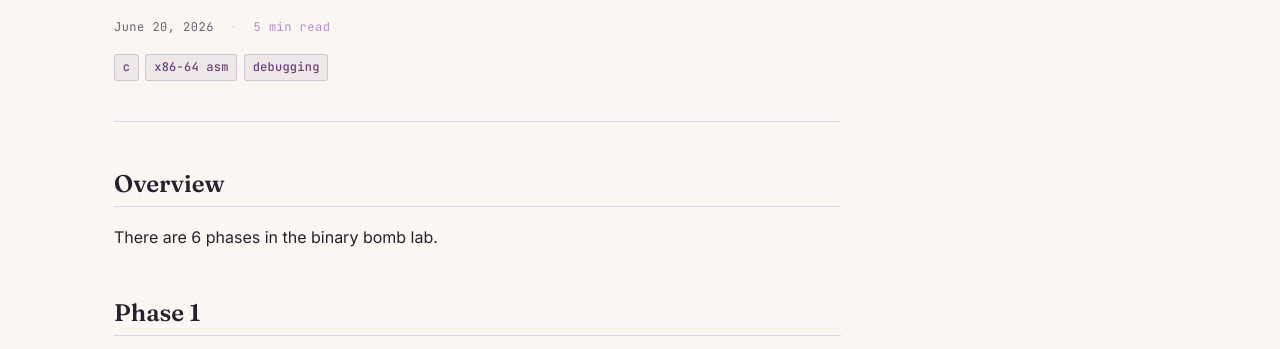
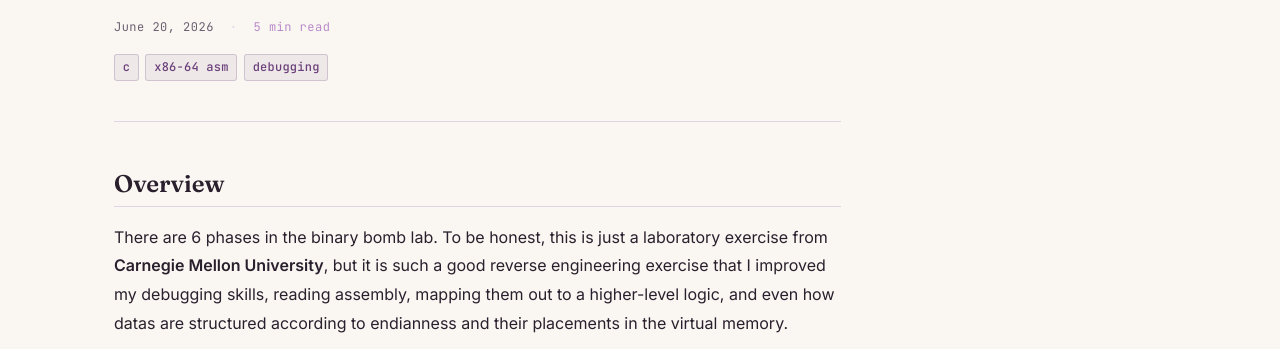
Before and after one commit to ardnyx/ardnyx.github.io, an Astro site: page /writeups/cmu_bomb-lab in a window 1280 px wide. Shown: the part 348-697 px from the top of the page. Built offline with nearby package versions, Linux system fonts and the light colour scheme; Astro itself is replaced by a stand-in of ours.

Commit message:
updated binary bomb lab overview

```diff
--- a/src/content/writeups/CMU_bomb-lab.md
+++ b/src/content/writeups/CMU_bomb-lab.md
@@ -10,7 +10,7 @@ featured: true
 ---
 
 ## Overview
-There are 6 phases in the binary bomb lab.
+There are 6 phases in the binary bomb lab. To be honest, this is just a laboratory exercise from **Carnegie Mellon University**, but it is such a good reverse engineering exercise that I improved my debugging skills, reading assembly, mapping them out to a higher-level logic, and even how datas are structured according to endianness and their placements in the virtual memory.
 
 ## Phase 1
 Dump of assembler code for function phase_1:
```
